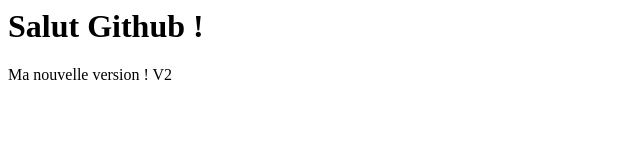
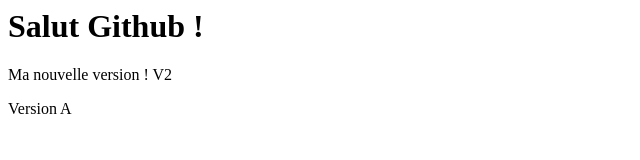
Before and after one commit to tifaouitaslim/uel106, a plain HTML site: page index.html in a window 1280 px wide. Shown: the full height of the page, 0-640 px from the left. Drawn offline with Linux system fonts and the light colour scheme.

Commit message:
Version A

```diff
--- a/index.html
+++ b/index.html
@@ -5,5 +5,6 @@
     <body>
        <h1>Salut Github !</h1>
        <p>Ma nouvelle version ! V2 </p>
+         <p>Version A</p>
     </body>
 </html>
```
